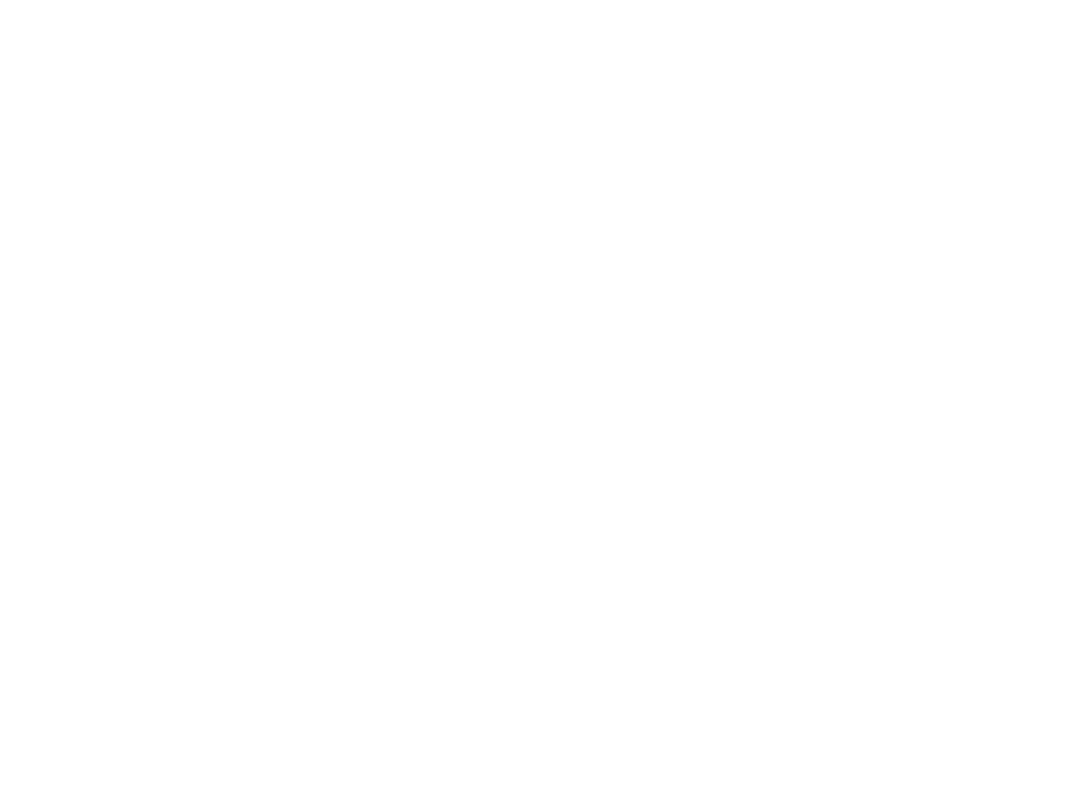
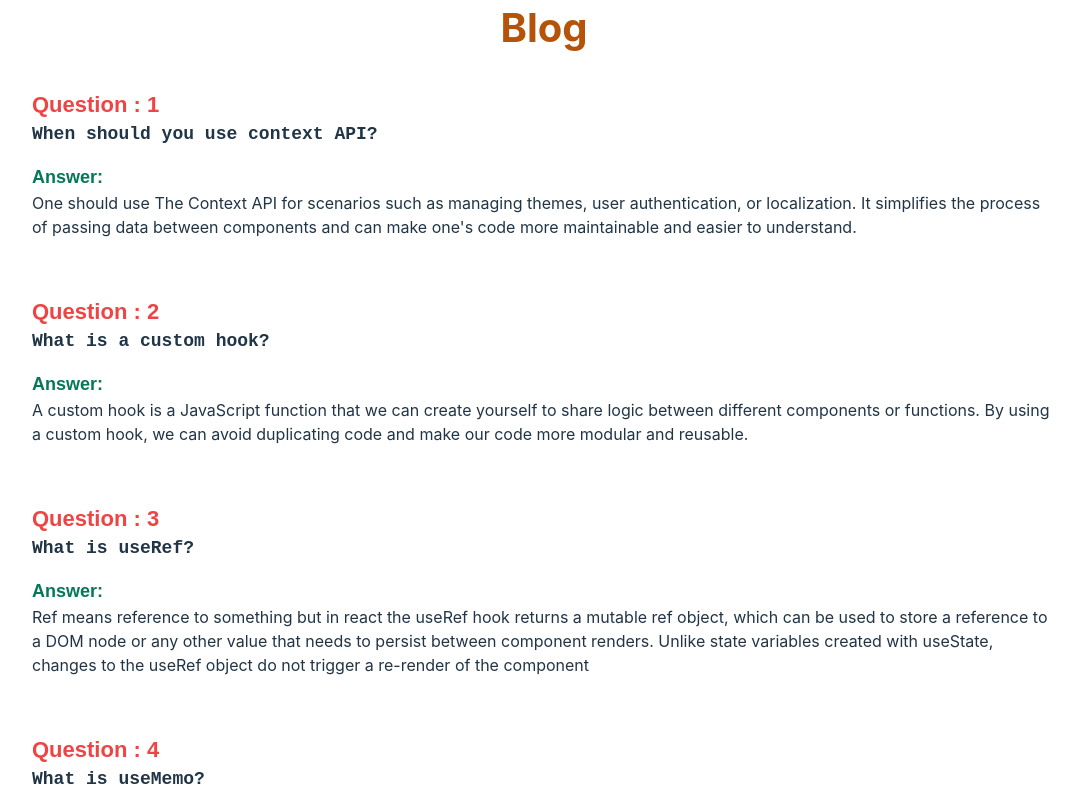
Before and after one commit to shaumicwc/Dream-Catcher-client, a React (Vite) app: page /blog in a window 1280 px wide. Shown: the part 860-1660 px from the top of the page, without its empty margins (96-1176 px from the left). Before the commit the page ends 800 px from the top, so only its background shows below. Built offline with nearby package versions, Linux system fonts and the light colour scheme.

Commit message:
blog component added

```diff
--- a/src/Components/Blog/Blog.css
+++ b/src/Components/Blog/Blog.css
@@ -0,0 +1,35 @@
+
+
+.blog-container {
+    padding: 10%;
+
+}
+
+.section-title {
+    text-align: center;
+    color: #b45309;
+    margin: 30px 0;
+    font-size: 40px;
+}
+
+.question {
+    color: #ef4444;
+    font-size: 22px;
+    font-weight: 900;
+    font-family: sans-serif;
+    margin-bottom: 10px;
+}
+
+.qus {
+    font-size: 18px;
+    font-weight: 900;
+    font-family: monospace;
+}
+
+.answer {
+    font-size: 18px;
+    font-weight: 900;
+    font-family: sans-serif;
+    color: #047857;
+    margin-bottom: 20px;
+}
--- a/src/Components/Blog/Blog.jsx
+++ b/src/Components/Blog/Blog.jsx
@@ -1,10 +1,66 @@
 import React from 'react';
-
+import './Blog.css'
 const Blog = () => {
     return (
+        <div className="blog-container">
+        <h1 className='section-title'>Blog</h1>
+        {/* Question : 1 section */}
         <div>
+            <p>
+                <span className="question">Question : 1</span>
+                <br />
+                <span className='qus'>When should you use context API? </span>
+            </p>
+            <p>
+                <span className="answer">Answer:</span>
+                <br />
+                One should use The Context API for scenarios such as managing themes, user authentication, or localization. It simplifies the process of passing data between components and can make one's code more maintainable and easier to understand.
+            </p>
+        </div>
+        <br />
+        {/* Question : 2 section */}
+        <div>
+            <p>
+                <span className="question">Question : 2 </span>
+                <br />
+                <span className='qus'>What is a custom hook? </span>
+            </p>
+            <p>
+                <span className="answer">Answer:</span>
+                <br />
+                A custom hook is a JavaScript function that we can create yourself to share logic between different components or functions. By using a custom hook, we can avoid duplicating code and make our code more modular and reusable.
+            </p>
+        </div>
+        <br />
+        {/* Question : 3 section */}
+        <div>
+            <p>
+                <span className="question">Question : 3</span>
+                <br />
+                <span className='qus'>What is useRef? </span>
+            </p>
+            <p>
+                <span className="answer">Answer:</span>
+                <br />
+                Ref means reference to something but in react the useRef hook returns a mutable ref object, which can be used to store a reference to a DOM node or any other value that needs to persist between component renders. Unlike state variables created with useState, changes to the useRef object do not trigger a re-render of the component
+            </p>
 
         </div>
+        <br />
+        {/* Question : 4 section */}
+        <div>
+            <p>
+                <span className="question">Question : 4</span>
+                <br />
+                <span className='qus'>What is useMemo? </span>
+            </p>
+            <p>
+                <span className="answer">Answer: </span>
+                <br />
+                The useMemo hook in React allows us to optimize the performance of our components by memoizing the result of a computation. It takes two arguments: a function that performs the computation, and an array of dependencies. The function is only re-executed if one of the dependencies changes. By caching the result of the computation, we can avoid unnecessary re-renders and improve the performance of our app.
+            </p>
+        </div>
+    </div>
     );
 };
 
--- a/src/Components/Header/Header.jsx
+++ b/src/Components/Header/Header.jsx
@@ -1,6 +1,7 @@
 import React from 'react';
 import { Link, useLocation } from 'react-router-dom';
 import './Header.css'
+import Blog from '../Blog/Blog';
 
 const Header = () => {
     const location = useLocation();
@@ -21,7 +22,7 @@
                     <div>
                         <Link to='/statistics'>Statistics</Link>
                         <Link to='/appliedJobs'>Applied Jobs</Link>
-                        <Link to='/blog'>Blog</Link>
+                        {/* <Link to='/blog'></Link> */}
                     </div>
                     <button>Start Applying</button>
                 </div>
@@ -43,6 +44,7 @@
             </div>
             <img src="/src/assets/images/All Images/P3OLGJ1 copy 1.png" alt="" />
         </div>
+        <Link to='/blog'></Link>
        </div>
     );
 };
```
Also changed, not shown: src/Components/ErrorElement/ErrorElement.jsx (added, +17 -0 lines), src/main.jsx (+8 -2 lines).
